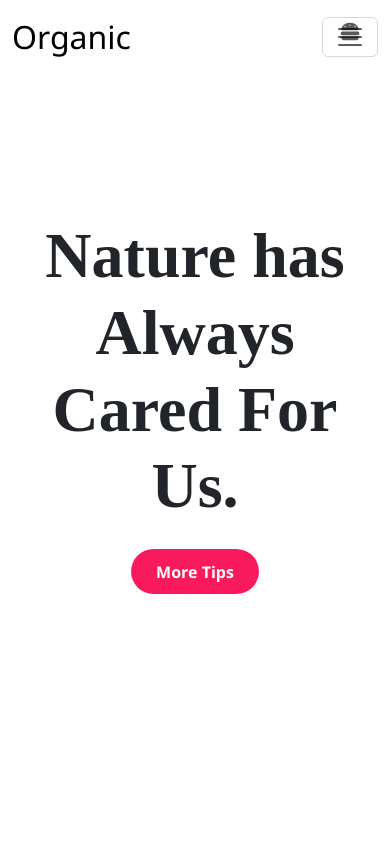
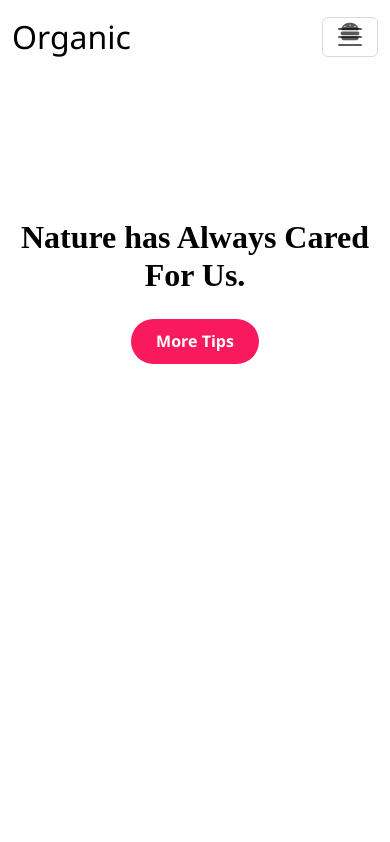
Before and after one commit to Jahnavi-Kasaraneni/Bootstrap, a plain HTML site: page Food/index.html in a window 390 px wide. Shown: the top 842 px of the page. Drawn offline with nearby package versions, Linux system fonts and the light colour scheme.

Commit message:
style.css

```diff
--- a/Food/style.css
+++ b/Food/style.css
@@ -119,3 +119,16 @@ h1{
     cursor:pointer;
     padding-right:5px;
 }
+
+@media only screen and (min-width:300px) and (max-width:467px)
+{
+    .main h1{
+        font-size: 2rem;
+        font-weight: 900;
+        font-family: 'robot';
+        color:black;
+    }
+    .apple{
+        height: 80vh;
+    }
+}
```
